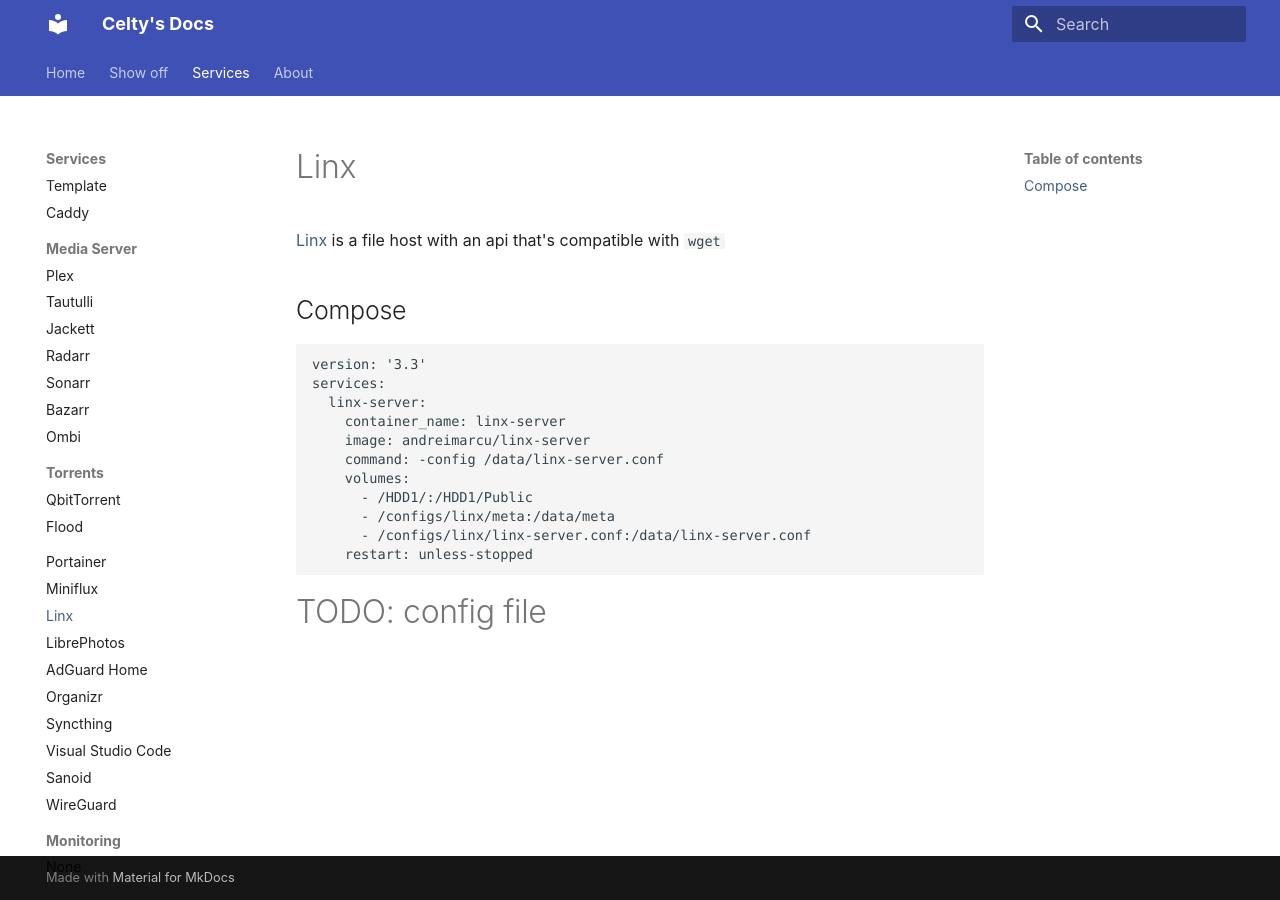
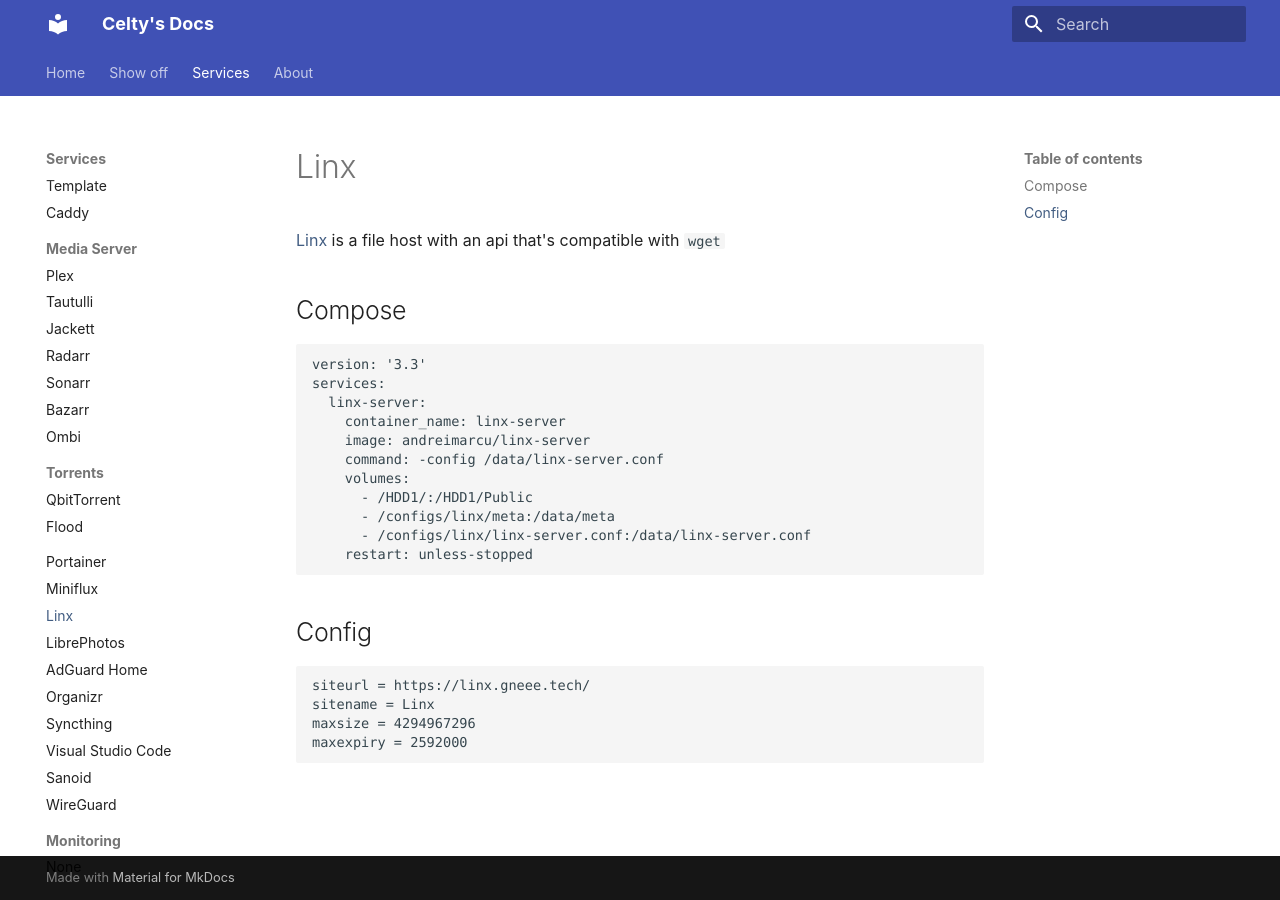
Before and after one commit to xorob0/docs, an MkDocs documentation site: the page built from docs/services/linx.md, in a window 1280 px wide. Built offline with MkDocs 1.6.1 and Material for MkDocs 9.7.7, drawn with Linux system fonts in a browser that asks for light colours.

Commit message:
add linx config

````diff
--- a/docs/services/linx.md
+++ b/docs/services/linx.md
@@ -18,4 +18,10 @@ services:
     restart: unless-stopped
 ```
 
-#TODO: config file
+## Config
+```
+siteurl = https://linx.gneee.tech/
+sitename = Linx
+maxsize = 4294967296
+maxexpiry = 2592000
+```
````
Also changed, not shown: docs/software.md (+1 -0 lines).
